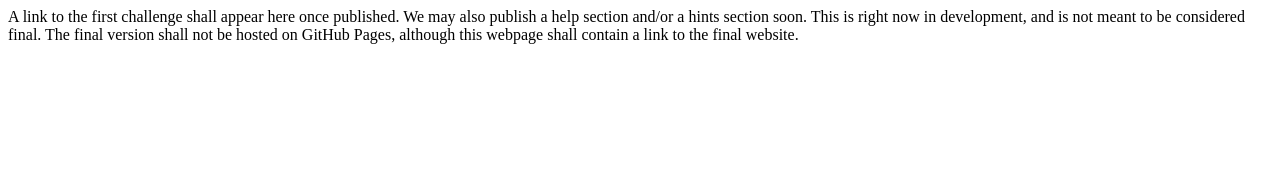
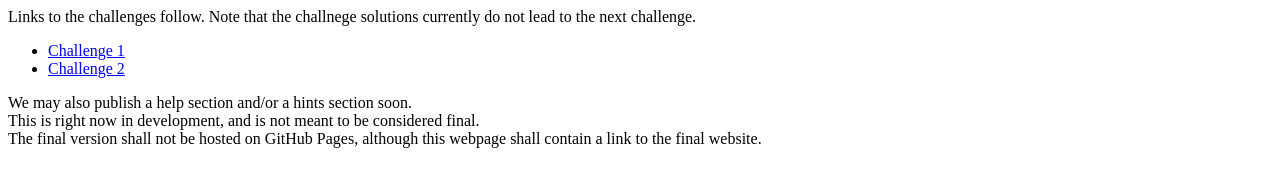
Before and after one commit to Lord-of-the-Galaxy/pre-pravega-challenges, a plain HTML site: page index.html in a window 1280 px wide. Drawn offline with Linux system fonts and the light colour scheme.

Commit message:
Added first two challenges

```diff
--- a/index.html
+++ b/index.html
@@ -2,11 +2,20 @@
 <html lang="en">
 	<head>
 		<meta charset="utf-8">
-		<title>Pre-Pravega Challenges: #1</title>
+		<title>Pre-Pravega Challenges</title>
 	</head>
 	<body>
-		A link to the first challenge shall appear here once published. We may also publish a help section and/or a hints section soon.
-		This is right now in development, and is not meant to be considered final.
-		The final version shall not be hosted on GitHub Pages, although this webpage shall contain a link to the final website.
+		Links to the challenges follow. Note that the challnege solutions currently do not lead to the next challenge.
+		<ul>
+			<li>
+				<a href="/challenges/one.html">Challenge 1</a>
+			</li>
+			<li>
+				<a href="/challenges/two.html">Challenge 2</a>
+			</li>
+		</ul>
+		We may also publish a help section and/or a hints section soon.<br>
+		This is right now in development, and is not meant to be considered final.<br>
+		The final version shall not be hosted on GitHub Pages, although this webpage shall contain a link to the final website.<br>
 	</body>
 </html>
```
Also changed, not shown: challenges/one.html (added, +14 -0 lines), challenges/two.html (added, +13 -0 lines), static/c1_math.gif (added), static/c2_img.jpg (added), static/c2_old.jpg (added).
